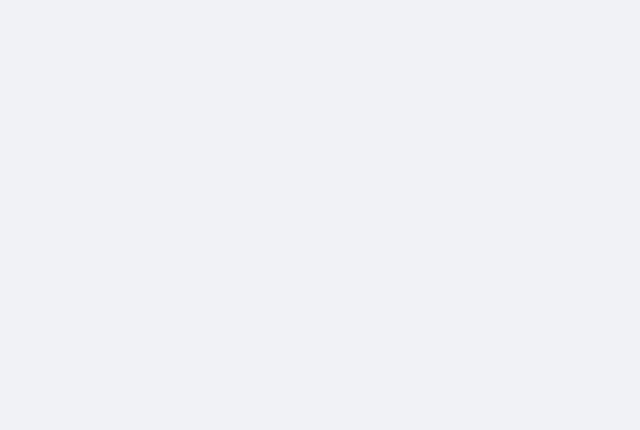
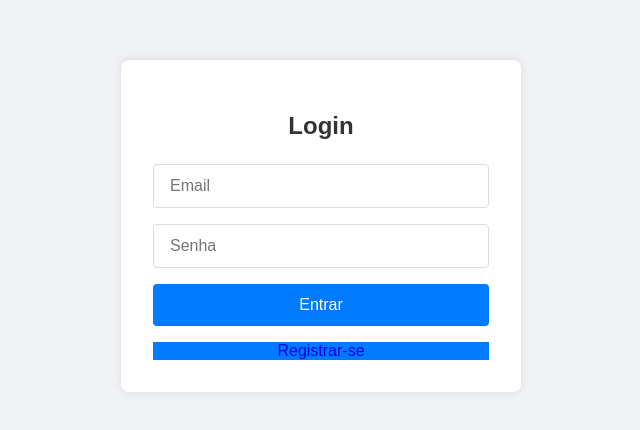
Before and after one commit to giliover/collaborative-editor, a React (Create React App) app in the folder frontend/: page / in a window 1280 px wide. Shown: the part 174-604 px from the top of the page, without its empty margins (319-959 px from the left). Built offline with nearby package versions, Linux system fonts and the light colour scheme.

Commit message:
chore(pages): add login page

```diff
--- a/frontend/src/App.tsx
+++ b/frontend/src/App.tsx
@@ -1,4 +1,6 @@
 import React from "react";
+import { BrowserRouter as Router, Route, Routes } from "react-router-dom";
+import Login from "./pages/Login";
 import { ThemeProvider } from "styled-components";
 import { theme } from "./global/theme";
 import GlobalStyle from "./global/style";
@@ -7,6 +9,11 @@ const App: React.FC = () => {
   return (
     <ThemeProvider theme={theme}>
       <GlobalStyle />
+      <Router>
+        <Routes>
+          <Route path="/" element={<Login />} />
+        </Routes>
+      </Router>
     </ThemeProvider>
   );
 };
--- /dev/null
+++ b/frontend/src/pages/Login/index.tsx
@@ -0,0 +1,54 @@
+import React, { useState } from "react";
+import { useNavigate } from "react-router-dom";
+import api from "../../services/api";
+import {
+  Button,
+  Input,
+  Link,
+  LoginContainer,
+  LoginForm,
+  LoginTitle,
+} from "./styles";
+
+const Login: React.FC = () => {
+  const [email, setEmail] = useState("");
+  const [password, setPassword] = useState("");
+  const navigate = useNavigate();
+
+  const handleSubmit = async (e: React.FormEvent) => {
+    e.preventDefault();
+    try {
+      const res = await api.post("/auth/login", { email, password });
+      localStorage.setItem("token", res.data.token);
+      navigate("/documents/1");
+    } catch (error) {
+      console.error("Erro ao fazer login", error);
+    }
+  };
+
+  return (
+    <LoginContainer>
+      <LoginForm onSubmit={handleSubmit}>
+        <LoginTitle>Login</LoginTitle>
+        <Input
+          type="email"
+          placeholder="Email"
+          value={email}
+          onChange={(e) => setEmail(e.target.value)}
+          required
+        />
+        <Input
+          type="password"
+          placeholder="Senha"
+          value={password}
+          onChange={(e) => setPassword(e.target.value)}
+          required
+        />
+        <Button type="submit">Entrar</Button>
+        <Link to="/register">Registrar-se</Link>
+      </LoginForm>
+    </LoginContainer>
+  );
+};
+
+export default Login;
--- /dev/null
+++ b/frontend/src/pages/Login/styles.ts
@@ -0,0 +1,55 @@
+import styled from "styled-components";
+import { Link as RouterLink } from "react-router-dom";
+
+export const LoginContainer = styled.div`
+  display: flex;
+  flex-direction: column;
+  align-items: center;
+  justify-content: center;
+  height: 100vh;
+  background: ${(props) => props.theme.colors.background};
+`;
+
+export const LoginForm = styled.form`
+  width: 400px;
+  padding: 32px;
+  background: white;
+  border-radius: 8px;
+  box-shadow: 0 0 10px rgba(0, 0, 0, 0.1);
+`;
+
+export const LoginTitle = styled.h2`
+  margin-bottom: 24px;
+  text-align: center;
+`;
+
+export const Input = styled.input`
+  width: 100%;
+  padding: 12px 16px;
+  margin-bottom: 16px;
+  border: 1px solid #ddd;
+  border-radius: 4px;
+  font-size: 16px;
+`;
+
+export const Button = styled.button`
+  width: 100%;
+  padding: 12px 16px;
+  background: ${(props) => props.theme.colors.primary};
+  color: ${(props) => props.theme.colors.white};
+  border: none;
+  border-radius: 4px;
+  font-size: 16px;
+  cursor: pointer;
+`;
+
+export const Link = styled(RouterLink)`
+  display: block;
+  margin-top: 16px;
+  text-align: center;
+  background: ${(props) => props.theme.colors.primary};
+  text-decoration: none;
+  &:hover {
+    text-decoration: underline;
+  }
+`;
```
